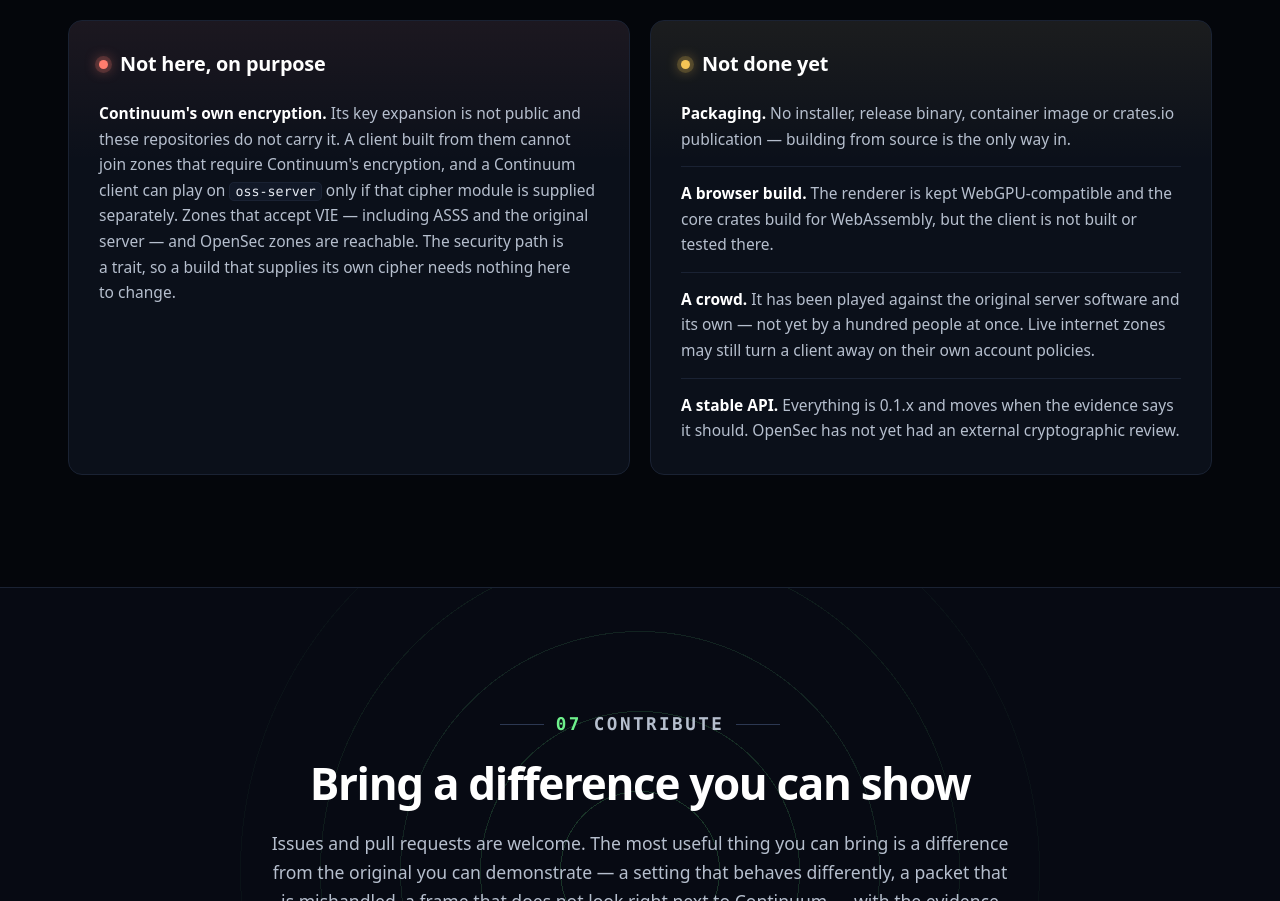
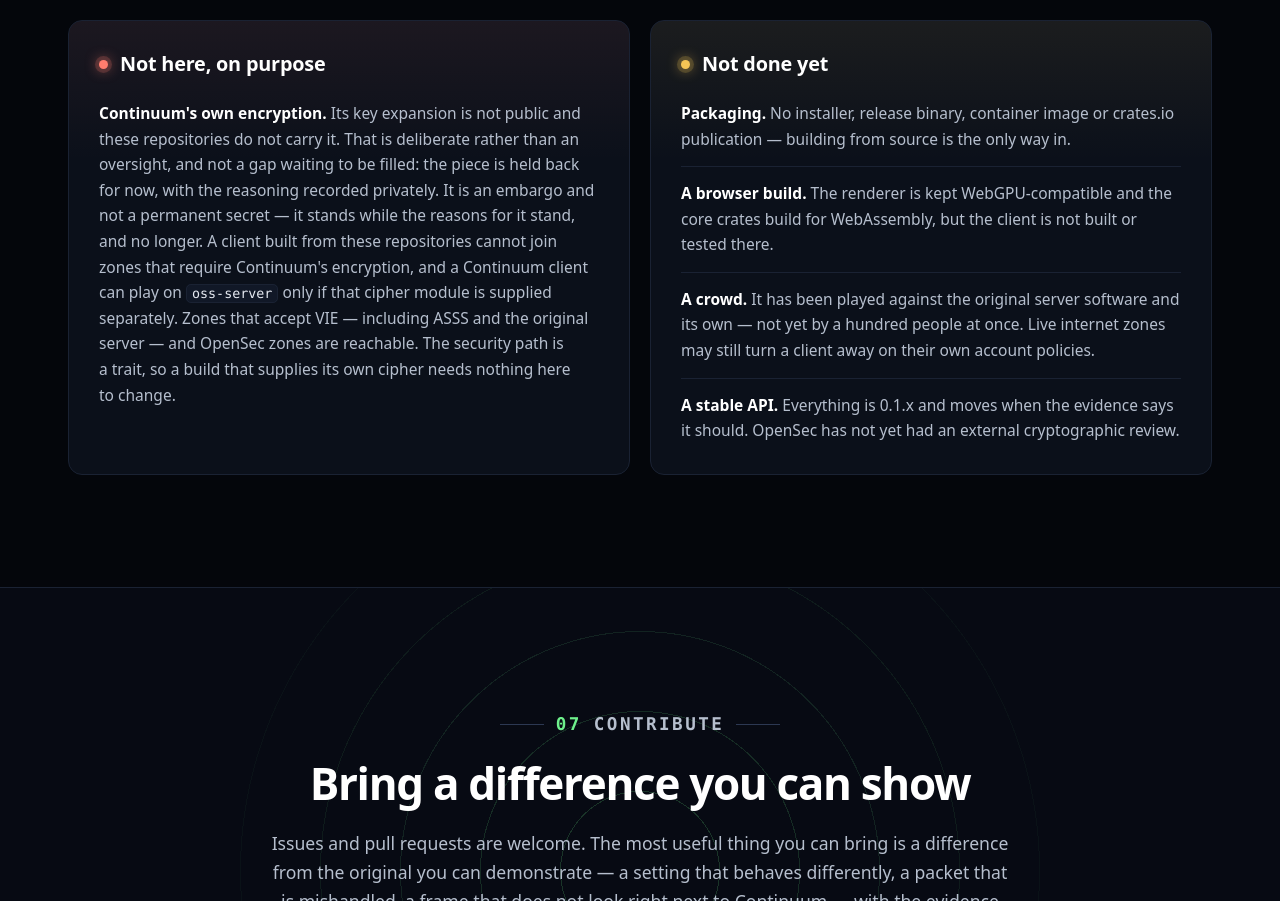
Before and after one commit to DangerMouseUK/oss-web, a plain HTML site: page public/index.html in a window 1280 px wide. Shown: the part 7718-8619 px from the top of the page. Drawn offline with Linux system fonts and the light colour scheme.

Commit message:
Say that the encryption is held back for now, not just absent
The site was the last public surface still carrying the flat statement that
Continuum's encryption is not here. The three code repositories were brought
past that on 2026-11-13; this page was not in that sweep.

It already scoped the consequence to a build of the repositories, which was
the half that mattered most. What it did not say is that the omission is
deliberate and temporary: a reader had no way to tell a held-back component
from an unfinished one, and the difference is the whole point.

So it now says the piece is held back for now, and that it stands only while
the reasons for it stand. The seam a
build supplying its own cipher plugs into is unchanged, and the statement that
the key expansion is not public stays exactly where it was.

Co-Authored-By: Claude Opus 5 <noreply@anthropic.com>

```diff
--- a/public/index.html
+++ b/public/index.html
@@ -416,8 +416,11 @@
           <article class="status no" data-reveal>
             <h3><span class="led" aria-hidden="true"></span>Not here, on purpose</h3>
             <p><strong>Continuum's own encryption.</strong> Its key expansion is not public and
-              these repositories do not carry it. A client built from them cannot join zones that
-              require Continuum's encryption, and a Continuum client can play on
+              these repositories do not carry it. That is deliberate rather than an oversight, and
+              not a gap waiting to be filled: the piece is held back for now, with the reasoning
+              recorded privately. It is an embargo and not a permanent secret — it stands while the
+              reasons for it stand, and no longer. A client built from these repositories cannot
+              join zones that require Continuum's encryption, and a Continuum client can play on
               <code>oss-server</code> only if that cipher module is supplied separately. Zones that
               accept VIE — including ASSS and the original server — and OpenSec zones are
               reachable. The security path is a trait, so a build that supplies its own cipher
```
